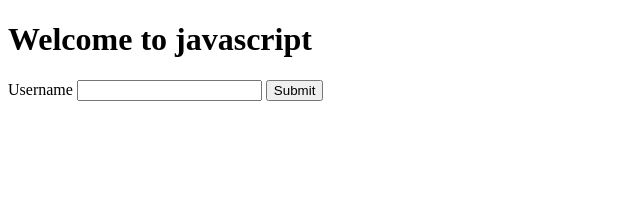
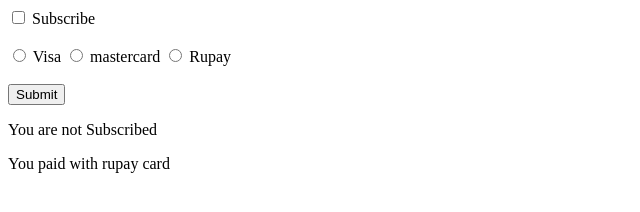
Before and after one commit to SS-2302/Besant-Frontend, a plain HTML site: page index.html in a window 1280 px wide. Both pictures are taken after a click on the button "Submit". Shown: the whole page, without its empty margins (0-640 px from the left). Drawn offline with Linux system fonts and the light colour scheme.

Commit message:
7/5 update

```diff
--- a/index.html
+++ b/index.html
@@ -157,10 +157,27 @@
         <h1>hello</h1>
     </div> -->
 
-    <h1 id="myH1">Welcome to javascript</h1>
+    <!-- <h1 id="myH1">Welcome to javascript</h1>
     <label for="">Username</label>
     <input type="text" name="" id="myText">
-    <button id="mySubmit">Submit</button>
+    <button id="mySubmit">Submit</button> -->
+
+    <input type="checkbox" id="myCheckBox">
+    <label for="">Subscribe</label>
+    <br><br>
+    <input type="radio" id="visabtn" name="card">
+    <label for="">Visa</label>
+    <input type="radio" id="mcbtn" name="card">
+    <label for="">mastercard</label>
+    <input type="radio" id="rupayabtn" name="card">
+    <label for="">Rupay</label>
+
+    <br><br>
+    <button type="submit" id="mySubmit">Submit</button>
+
+    <p id="subResult"></p>
+    <p id="paymentResult"></p>
+
 <script src="script.js"></script>
 </body>
 </html>
--- a/script.js
+++ b/script.js
@@ -47,3 +47,74 @@ let students=30;
 //     username=document.getElementById("myText").value;
 //     document.getElementById("myH1").textContent=`${username} welcome to JS`
 // }
+
+
+// TYPE CONVERSION
+// let age=window.prompt("How old are you?")
+// age=Number(age);
+// age+=1;
+// console.log(age);
+
+// let x="lemon";
+// let y="lemon";
+// let z="lemon";
+
+// x=Number(x);
+// y=String(y);
+// z=Boolean(z);
+
+// console.log(x, typeof x);
+// console.log(y, typeof y);
+// console.log(z, typeof z);
+
+
+// let age=18;
+// if (age!=18){
+//     console.log("you cannot vote");
+// }
+// else{
+//     console.log("you can vote");
+// }
+
+
+// let mark=window.prompt("Enter your mark")
+// if (mark>=80) {
+//     console.log("Grade is A");
+
+// } else if(mark>=50 && mark<=79){
+//     console.log("Grade is B");
+
+// }else if(mark>=20 && mark<=49){
+//     console.log("Grade is C");
+
+// }else{
+//     console.log("You are Fail");
+
+// }
+
+
+const CheckBox=document.getElementById("myCheckBox");
+const Visa=document.getElementById("visabtn");
+const MasterCard=document.getElementById("mcbtn");
+const Rupay=document.getElementById("rupaybtn");
+const Submit=document.getElementById("mySubmit");
+const SubResult=document.getElementById("subResult");
+const PaymentResult=document.getElementById("paymentResult");
+
+
+
+Submit.onclick=function(){
+    if(CheckBox.checked){
+        SubResult.textContent=`You are Subscribed`;
+    }else{
+        SubResult.textContent=`You are not Subscribed`
+    }
+
+    if(Visa.checked){
+        PaymentResult.textContent=`You paid with Visa card`;
+    }else if(MasterCard.checked){
+        PaymentResult.textContent=`You paid with martercard card`;
+    }else{
+        PaymentResult.textContent=`You paid with rupay card`
+    }
+}
```
Also changed, not shown: notes.txt.
